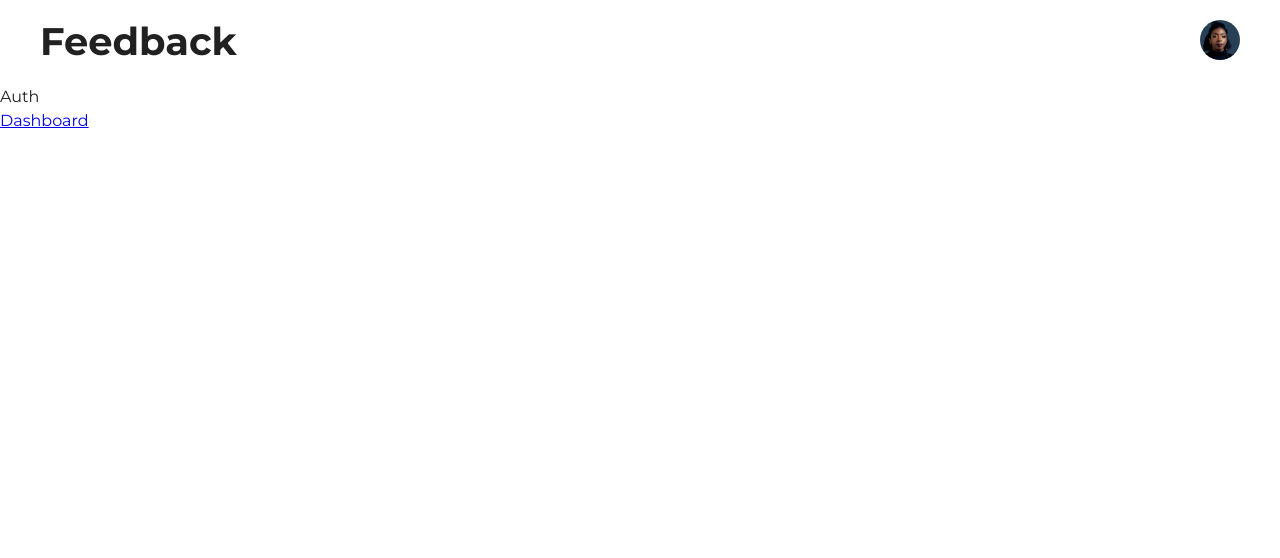
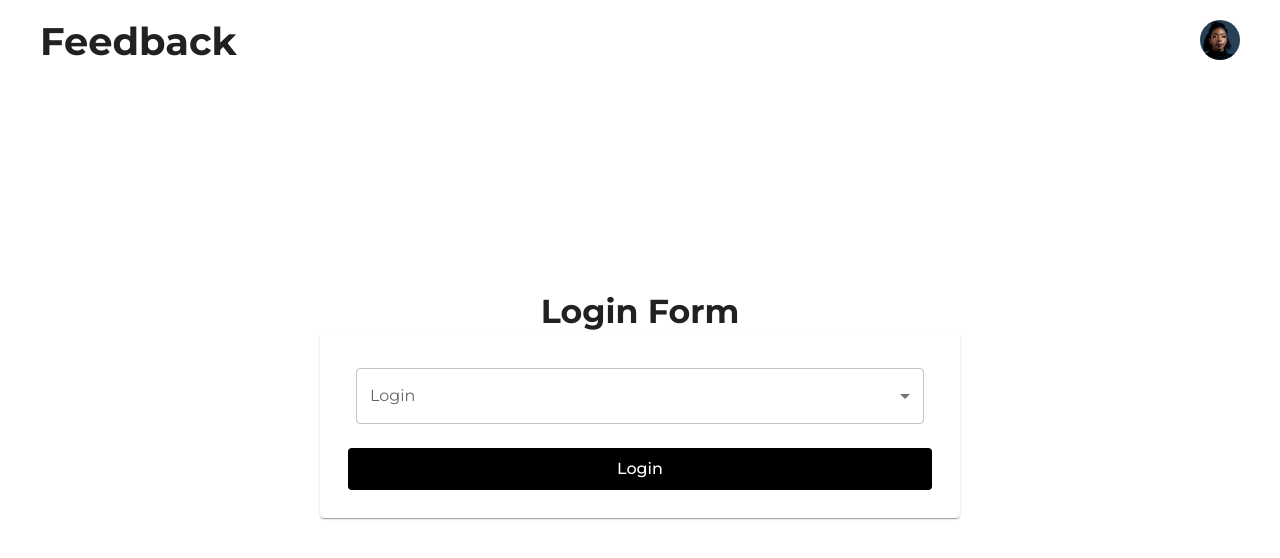
Before and after one commit to gertie-sheshe/your-feedback, a React (Create React App) app: page / in a window 1280 px wide. Shown: the top 558 px of the page. Built offline with nearby package versions, Linux system fonts and the light colour scheme.

Commit message:
(feat) add login page + components

```diff
--- /dev/null
+++ b/src/components/LoginCard/LoginCard.js
@@ -0,0 +1,25 @@
+import React from "react";
+import { Card, CardContent, CardActions, Button } from "@mui/material";
+import LoginForm from "../../components/LoginForm";
+
+function LoginCard({ handleAuth }) {
+  return (
+    <Card
+      sx={{
+        width: { xs: "80%", md: "50%", lg: "30%" },
+        padding: "20px",
+      }}
+    >
+      <CardContent>
+        <LoginForm />
+      </CardContent>
+      <CardActions>
+        <Button sx={{ width: "100%" }} variant="contained" onClick={handleAuth}>
+          Login
+        </Button>
+      </CardActions>
+    </Card>
+  );
+}
+
+export default LoginCard;
--- /dev/null
+++ b/src/components/LoginForm/LoginForm.js
@@ -0,0 +1,17 @@
+import React from "react";
+import { FormControl, InputLabel, MenuItem, Select } from "@mui/material";
+
+function LoginForm() {
+  return (
+    <FormControl fullWidth>
+      <InputLabel id="auth-select">Login</InputLabel>
+      <Select labelId="auth-select" label="Login">
+        <MenuItem value="gertrude">Gertrude</MenuItem>
+        <MenuItem value="kidoti">Kidoti</MenuItem>
+        <MenuItem value="rufina">Rufina</MenuItem>
+      </Select>
+    </FormControl>
+  );
+}
+
+export default LoginForm;
--- /dev/null
+++ b/src/components/LoginForm/index.js
@@ -0,0 +1,3 @@
+import LoginForm from "./LoginForm";
+
+export default LoginForm;
--- a/src/layout/Header/MobileHeader.js
+++ b/src/layout/Header/MobileHeader.js
@@ -14,7 +14,6 @@ function MobileHeader({ sx, avatar }) {
           }}
           variant="h1"
         >
-          {" "}
           Feedback
         </Typography>
         <UserAvatar src={avatar} alt="Gertie" />
--- a/src/views/Auth/Auth.js
+++ b/src/views/Auth/Auth.js
@@ -1,14 +1,34 @@
 import React from "react";
-import { Link } from "react-router-dom";
+import { Typography, Grid } from "@mui/material";
+import LoginCard from "../../components/LoginCard/LoginCard";
+import { useNavigate } from "react-router-dom";
 
 const Auth = () => {
+  const navigate = useNavigate();
+
+  const handleAuth = () => {
+    navigate("/dashboard");
+  };
   return (
-    <>
-      <div>Auth</div>
-      <nav>
-        <Link to="/dashboard">Dashboard</Link>
-      </nav>
-    </>
+    <Grid
+      sx={{
+        height: "80vh",
+        display: "flex",
+        justifyContent: "center",
+        alignItems: "center",
+        flexDirection: "column",
+      }}
+    >
+      <Typography
+        sx={{
+          fontWeight: "bold",
+        }}
+        variant="h2"
+      >
+        Login Form
+      </Typography>
+      <LoginCard handleAuth={handleAuth} />
+    </Grid>
   );
 };
 
```
Also changed, not shown: src/components/LoginCard/index.js (added).
